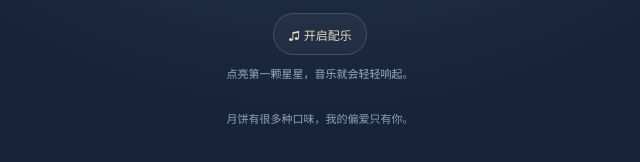
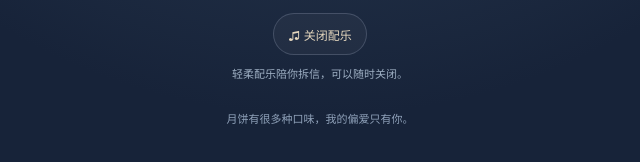
Before and after one commit to tanss0511-alt/qiangqiang-meal, a plain HTML site: page surprises/2026-09-25/index.html in a window 1280 px wide. Shown: the part 760-922 px from the top of the page, 320-960 px from the left. Drawn offline with Linux system fonts and the light colour scheme.

Commit message:
Start moonlight music on entry with gesture fallback

```diff
--- a/surprises/2026-09-25/index.html
+++ b/surprises/2026-09-25/index.html
@@ -8,13 +8,16 @@ function glitter(button){if(matchMedia('(prefers-reduced-motion: reduce)').match
 stars.forEach((b,i)=>b.addEventListener('click',()=>{startMusicOnce();if(lit.has(i))return;lit.add(i);b.classList.add('on');b.setAttribute('aria-pressed','true');$('count').textContent='星光已收集 · '+lit.size+' / 3';$('status').textContent=words[i];glitter(b);if(lit.size===3){$('open').disabled=false;$('open').textContent='拆开月亮寄来的信 💌';$('status').textContent='三颗星星都亮了。你的信，到了。'}}));
 $('open').onclick=()=>{if(lit.size!==3||opened)return;opened=true;playVoice();$('letter').hidden=false;$('open').hidden=true;$('again').hidden=false;$('status').textContent='强强宝宝专属来信 · 已送达';$('letter').scrollIntoView({behavior:matchMedia('(prefers-reduced-motion: reduce)').matches?'instant':'smooth',block:'start'})};$('again').onclick=()=>{stopVoice();$('voice-replay').hidden=true;lit.clear();opened=false;stars.forEach(b=>{b.classList.remove('on');b.setAttribute('aria-pressed','false')});$('letter').hidden=true;$('again').hidden=true;$('open').hidden=false;$('open').disabled=true;$('open').textContent='信还在路上，先点亮星星吧';$('status').textContent='星星重新藏好了，想念一直都在。';$('count').textContent='星光已收集 · 0 / 3';stars[0].focus({preventScroll:true});stars[0].scrollIntoView({behavior:'smooth',block:'center'})};
 
-const music=$('music'),voice=$('voice');let musicWanted=false,musicStarted=false,musicRequest=0,voiceRequest=0,voiceActive=false;
+const music=$('music'),voice=$('voice');let musicWanted=false,musicStarted=false,autoRetry=true,musicRequest=0,voiceRequest=0,voiceActive=false;
 music.volume=.38;voice.volume=1;
 function musicUI(playing){$('music-toggle').textContent=playing?'♫ 关闭配乐':'♫ 开启配乐';$('music-toggle').setAttribute('aria-pressed',String(playing))}
-async function playMusic(){musicWanted=true;const token=++musicRequest;try{await music.play();if(token!==musicRequest||!musicWanted||document.hidden){if(!musicWanted||document.hidden)music.pause();return}musicUI(true);$('audio-hint').textContent='轻柔配乐陪你拆信，可以随时关闭。'}catch(e){if(token!==musicRequest)return;musicWanted=false;musicUI(false);$('music-toggle').textContent='♫ 点我重试配乐';$('audio-hint').textContent='音乐还没响起，点“重试配乐”即可。'}}
-function startMusicOnce(){if(!musicStarted){musicStarted=true;playMusic()}}
+async function playMusic(){musicWanted=true;const token=++musicRequest;try{await music.play();if(token!==musicRequest||!musicWanted||document.hidden){if(!musicWanted||document.hidden)music.pause();return}autoRetry=false;musicUI(true);$('audio-hint').textContent='轻柔配乐陪你拆信，可以随时关闭。'}catch(e){if(token!==musicRequest)return;musicWanted=false;musicUI(false);$('music-toggle').textContent='♫ 点我重试配乐';$('audio-hint').textContent='轻触页面，月光配乐就会响起。'}}
+function startMusicOnce(){if(autoRetry&&!document.hidden){autoRetry=false;musicStarted=true;playMusic()}}
 function stopVoice(){voiceRequest++;voice.pause();voiceActive=false;music.volume=.38;$('voice-stop').hidden=true}
 async function playVoice(){stopVoice();voice.currentTime=0;voiceActive=true;music.volume=.09;const token=++voiceRequest;$('voice-replay').hidden=false;$('voice-stop').hidden=false;try{await voice.play();if(token!==voiceRequest||document.hidden){if(!voiceActive||document.hidden)voice.pause();return}$('voice-replay').textContent='再听一次祝福';$('audio-hint').textContent='送给强强宝宝的中秋祝福。'}catch(e){if(token!==voiceRequest)return;stopVoice();$('voice-replay').textContent='点我重试女声祝福';$('audio-hint').textContent='祝福还没播放，点“重试女声祝福”即可。'}}
-voice.addEventListener('ended',()=>{voiceActive=false;music.volume=.38;$('voice-stop').hidden=true});$('music-toggle').onclick=()=>{musicStarted=true;if(musicWanted){musicWanted=false;musicRequest++;music.pause();musicUI(false)}else playMusic()};$('voice-replay').onclick=playVoice;$('voice-stop').onclick=stopVoice;
-document.addEventListener('visibilitychange',()=>{if(document.hidden){musicWanted=false;musicRequest++;music.pause();musicUI(false);stopVoice();$('audio-hint').textContent='声音已暂停，回来后可点按钮继续听。'}});
+voice.addEventListener('ended',()=>{voiceActive=false;music.volume=.38;$('voice-stop').hidden=true});$('music-toggle').onclick=()=>{musicStarted=true;autoRetry=false;if(musicWanted){musicWanted=false;musicRequest++;music.pause();musicUI(false)}else playMusic()};$('voice-replay').onclick=playVoice;$('voice-stop').onclick=stopVoice;
+document.addEventListener('visibilitychange',()=>{if(document.hidden){autoRetry=false;musicWanted=false;musicRequest++;music.pause();musicUI(false);stopVoice();$('audio-hint').textContent='声音已暂停，回来后可点按钮继续听。'}});
+document.addEventListener('click',e=>{if(!e.target.closest('#music-toggle'))startMusicOnce()},true);
+document.addEventListener('keydown',e=>{if(e.key==='Enter'||e.key===' ')startMusicOnce()},true);
+playMusic();
 </script></body></html>
```
